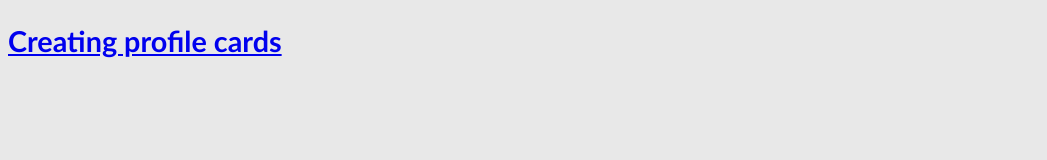
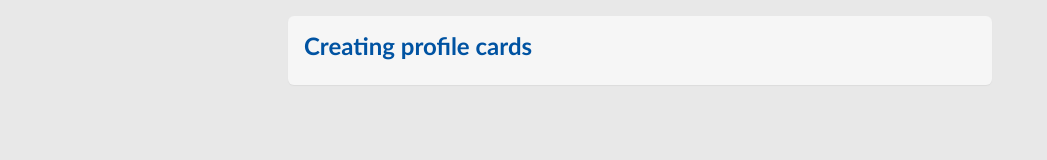
Before and after one commit to jeppelind/c4a-guides, a Gatsby site: page / in a window 1280 px wide. Shown: the whole page, without its empty margins (0-1047 px from the left). Built offline with nearby package versions, Linux system fonts and the light colour scheme; Gatsby itself is replaced by a stand-in of ours; a web font is replaced by a local one.

Commit message:
Add react bootstrap.

```diff
--- a/content/blog/swe/create-account/index.md
+++ b/content/blog/swe/create-account/index.md
@@ -1,5 +1,6 @@
 ---
 title: Skapa nytt konto
+description: Kom igång med Card4Action appen.
 order: 1
 ---
 
@@ -9,7 +10,7 @@ Ladda ner appen **Card4Action** från AppStore eller Google Play.
 > Du kan även skanna en Card4Action QR-kod med din mobilkamera för att komma till AppStore/Google Play.
 > Dessa har alltid ett nyckelhål i mitten.
 
-<br/>
+<br/><br/>
 
 ## Skapa konto
 Första gången du startar appen kommer du till startsidan med 3 knappar:
@@ -17,7 +18,7 @@ Första gången du startar appen kommer du till startsidan med 3 knappar:
 * **LOGIN**: Logga in med befintligt Card4Acton-konto.
 * **CREATE ACCOUNT**: Skapa ett nytt Card4Action-konto.
 
-För att skapa ett nytt konto klickar du på knappen "*CREATE ACCOUNT*".
+För att skapa ett nytt konto klickar du på knappen "**CREATE ACCOUNT**".
 
 Kontoskapandet sker i 3 steg.
 
@@ -27,9 +28,10 @@ Kontoskapandet sker i 3 steg.
 
 Du kommer efter detta till appens startsida med ditt nya konto och är nu redo att använda Card4Action.
 
+<br/>
 
 ### Anonym incheckning
 Det är även möjligt att checka in på platser med Card4Action QR-koder utan att skapa ett konto.
-Detta genom att klicka på "*READ QR CODE*" knappen på appens startsida innan man loggar in eller skapar ett konto.
+Detta genom att klicka på "**READ QR CODE**" knappen på appens startsida innan man loggar in eller skapar ett konto.
 
 > Observera dock att många av appens funktioner inte går att använda när man checkar in anonymt.
--- a/content/blog/swe/create-card/index.md
+++ b/content/blog/swe/create-card/index.md
@@ -1,5 +1,6 @@
 ---
 title: Skapa & redigera profilkort
+description: Profilkort för olika situationer.
 order: 2
 ---
 
@@ -24,4 +25,4 @@ Alla kortets sidor kommer att visas och du kan redigera varje sida genom att try
 När du redigerar en sida visas alla fält som finns på den sidan, med datat som du fyllt i tidigare. Ersätt de uppgifter du vill ändra och tryck sedan på "**Save**" uppe till höger för att spara sidändringarna.
 Du kommer då tillbaks till översikten med de olika sidorna av kortet, tryck på "**Save**" uppe till höger i denna vy också för att slutföra redigeringen av ditt kort.
 
-> Du kan även välja ett av dina kort genom att klicka på *"SHARE"* i bottenmenyn.
+> Du kan även välja ett av dina kort genom att klicka på "**SHARE**" i bottenmenyn.
--- a/package.json
+++ b/package.json
@@ -20,6 +20,7 @@
   },
   "dependencies": {
     "@mdx-js/react": "^2.3.0",
+    "bootstrap": "^5.3.2",
     "gatsby": "^5.12.4",
     "gatsby-plugin-mdx": "^5.12.0",
     "gatsby-plugin-sass": "^6.12.0",
@@ -28,6 +29,7 @@
     "gatsby-source-filesystem": "^5.12.0",
     "gatsby-transformer-remark": "^6.12.0",
     "react": "^18.2.0",
+    "react-bootstrap": "^2.9.0",
     "react-dom": "^18.2.0",
     "sass": "^1.68.0"
   },
--- /dev/null
+++ b/src/colors.scss
@@ -0,0 +1,18 @@
+$background: #e8e8e8;
+$text: #57575f;
+$primary: #0053a2;
+
+// Tint a color: mix a color with white
+@function tint-color($color, $weight) {
+  @return mix(white, $color, $weight);
+}
+
+// Shade a color: mix a color with black
+@function shade-color($color, $weight) {
+  @return mix(black, $color, $weight);
+}
+
+// Shade the color if the weight is positive, else tint it
+@function shift-color($color, $weight) {
+  @return if($weight > 0, shade-color($color, $weight), tint-color($color, -$weight));
+}
--- /dev/null
+++ b/src/components/PostPreview.scss
@@ -0,0 +1,16 @@
+@import '../colors';
+
+.preview {
+  margin: 1rem;
+}
+.preview a {
+  text-decoration: none;
+}
+
+.card {
+  box-shadow: 0 1px 1px shade-color($background, 5%);
+  transition: 0.3s;
+}
+.card:hover {
+  background-color: tint-color($background, 80%);
+}
--- /dev/null
+++ b/src/components/PostPreview.tsx
@@ -0,0 +1,31 @@
+import * as React from 'react';
+import { Link } from 'gatsby';
+import Card from 'react-bootstrap/Card';
+import Col from 'react-bootstrap/Col';
+import './PostPreview.scss';
+
+type PostProps = {
+  frontmatter: {
+    title: string,
+    description?: string | null,
+  },
+  slug: string,
+}
+
+const PostPreview: React.FC<PostProps> = ({
+  frontmatter,
+  slug,
+}) => (
+  <Col className='preview'>
+    <Link to={slug} itemProp='url'>
+      <Card>
+        <Card.Body>
+          <Card.Title as='h4'>{frontmatter.title}</Card.Title>
+          <Card.Text>{frontmatter.description}</Card.Text>
+        </Card.Body>
+      </Card>
+    </Link>
+  </Col>
+);
+
+export default PostPreview;
--- /dev/null
+++ b/src/custom.scss
@@ -0,0 +1,17 @@
+@import 'colors';
+
+// Bootstrap customizations
+
+// Container
+$container-max-widths: (
+  lg: 760px
+);
+
+// Card
+$card-bg: tint-color($background, 60%);
+$card-title-color: $primary;
+$card-color: tint-color($text, 20%);
+$card-border-width: 0;
+
+
+@import '~bootstrap/scss/bootstrap';
--- a/src/pages/index.tsx
+++ b/src/pages/index.tsx
@@ -1,5 +1,7 @@
 import * as React from 'react';
-import { PageProps, Link, graphql } from 'gatsby';
+import { PageProps, graphql } from 'gatsby';
+import Container from 'react-bootstrap/Container';
+import PostPreview from '../components/PostPreview';
 
 const Index: React.FC<PageProps<Queries.EnglishPostsQuery>> = ({
   data
@@ -7,17 +9,17 @@ const Index: React.FC<PageProps<Queries.EnglishPostsQuery>> = ({
   const posts = data.allMarkdownRemark.nodes;
 
   return (
-    <div>
+    <Container>
       {
         posts.map((post) => (
-          <h2 key={post.id}>
-            <Link to={post.fields.slug} itemProp='url'>
-              <span>{post.frontmatter.title}</span>
-            </Link>
-          </h2>
+          <PostPreview
+            key={post.id}
+            slug={post.fields.slug}
+            frontmatter={post.frontmatter}
+          />
         ))
       }
-    </div>
+    </Container>
   );
 }
 
@@ -36,7 +38,6 @@ export const query = graphql`
           date(formatString: "MMMM DD, YYYY")
           description
         }
-        html
         fields {
           slug
         }
--- a/src/style.scss
+++ b/src/style.scss
@@ -1,4 +1,6 @@
-@import url("https://use.typekit.net/ijo1gya.css");
+@import url("https://use.typekit.net/ijo1gya.css"); // Futura from Adobe Fonts
+@import 'colors';
+@import 'custom';
 
 $fontFamily: 'futura-pt', 'Gill Sans', 'Gill Sans MT', Calibri, 'Trebuchet MS', sans-serif;
 
@@ -7,12 +9,12 @@ body {
   font-style: normal;
   font-weight: 400;
   font-size: larger;
-  color: #57575f;
-  background-color: #e8e8e8;
+  color: $text;
+  background-color: $background;
 }
 
 h1, h2, h3, h4, h5, h6 {
-  color: #0053a2;
+  color: $primary;
   font-weight: 700;
 }
 
@@ -20,3 +22,10 @@ h1 {
   font-size: 2.6em;
   margin: 0.67em 0;
 }
+
+blockquote {
+  margin: 0.5rem;
+  padding: 20px 20px 6px;
+  border-left: solid 6px tint-color($primary, 50%);
+  background-color: tint-color($primary, 80%);
+}
--- a/src/templates/Post.tsx
+++ b/src/templates/Post.tsx
@@ -1,10 +1,11 @@
 import * as React from 'react';
 import { PageProps, graphql } from 'gatsby';
+import Container from 'react-bootstrap/Container';
 
 const Post: React.FC<PageProps<Queries.PostByIdQuery>> = ({
   data: { markdownRemark: post },
 }) => (
-  <div>
+  <Container className='px-3'>
     <article>
       <header>
         <h1>{post?.frontmatter.title}</h1>
@@ -16,7 +17,7 @@ const Post: React.FC<PageProps<Queries.PostByIdQuery>> = ({
         />
       }
     </article>
-  </div>
+  </Container>
 );
 
 export default Post;
```
Also changed, not shown: src/pages/swe.tsx (+6 -9 lines), 2 other files.
